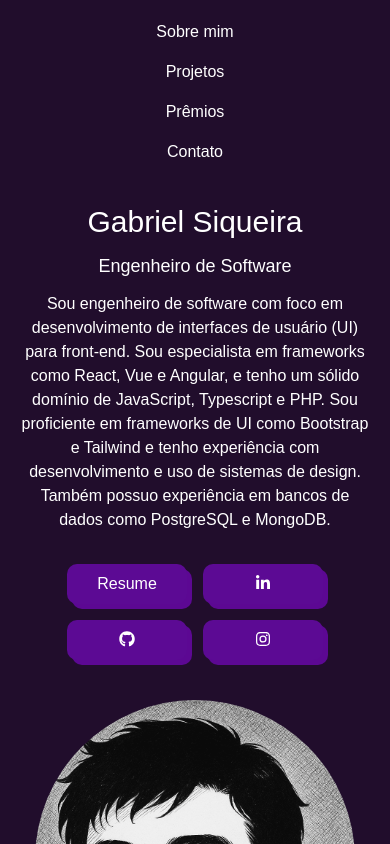
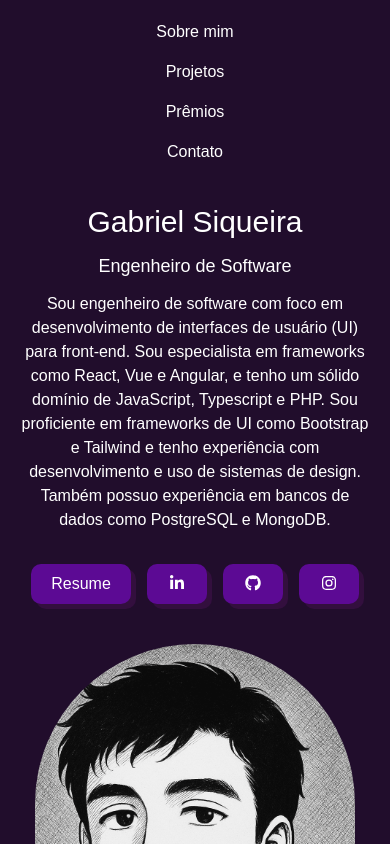
Before and after one commit to Gabrielvsiqueira/gabesiqueira.dev, a React (Vite) app: page / in a window 390 px wide. Shown: the top 844 px of the page. Built offline with nearby package versions, Linux system fonts and the light colour scheme; a web font is replaced by a local one.

Commit message:
feat: responsive size button adjust

```diff
--- a/src/components/button.jsx
+++ b/src/components/button.jsx
@@ -18,8 +18,8 @@ const StyledWrapper = styled.div`
     display: flex;
     align-items: center;
     justify-content: center;
-    width: auto; /* Mudei para 'auto' para o botão se ajustar ao texto */
-    min-width: 120px; /* Adicionei uma largura mínima */
+    width: auto;
+    min-width: 60px;
     height: 40px;
     border: none;
     padding: 0px 20px;
@@ -28,11 +28,11 @@ const StyledWrapper = styled.div`
     font-weight: 500;
     cursor: pointer;
     border-radius: 10px;
-    box-shadow: 5px 5px 0px rgba(105, 8, 170, 0.82);
-    transition-duration: .3s;
+    box-shadow: 5px 5px 0px rgba(56, 15, 67, 0.8);
+    transition-duration: .4s;
   }
   .Btn:hover {
-    box-shadow: 10px 10px 0px rgba(105, 8, 170, 0.82);
+    box-shadow: 10px 10px 0px rgba(145, 3, 170, 0.82);
     transform: translateY(-2px);
     background-color: rgba(92, 10, 148, 0.8);
   }`;
```
